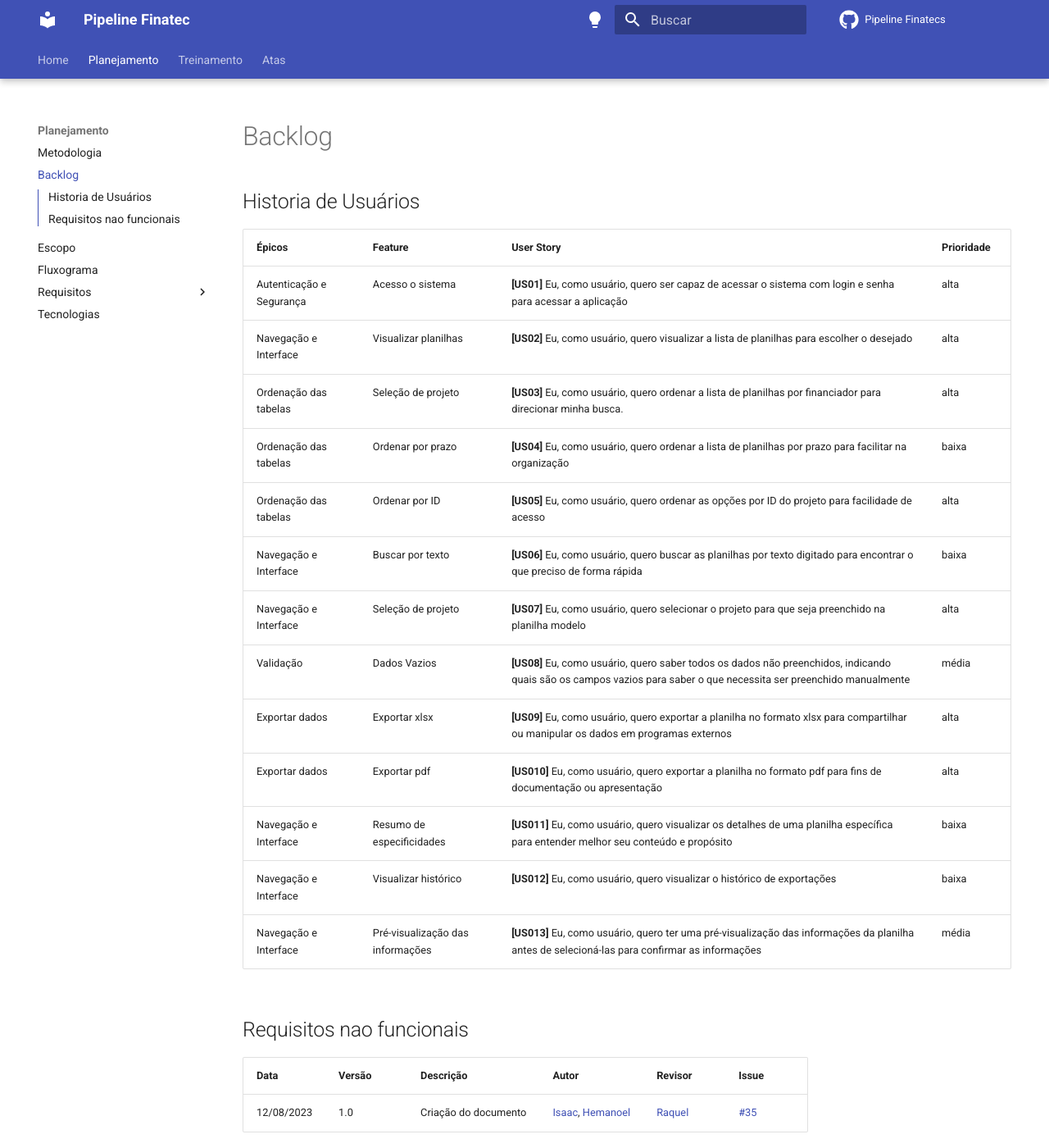
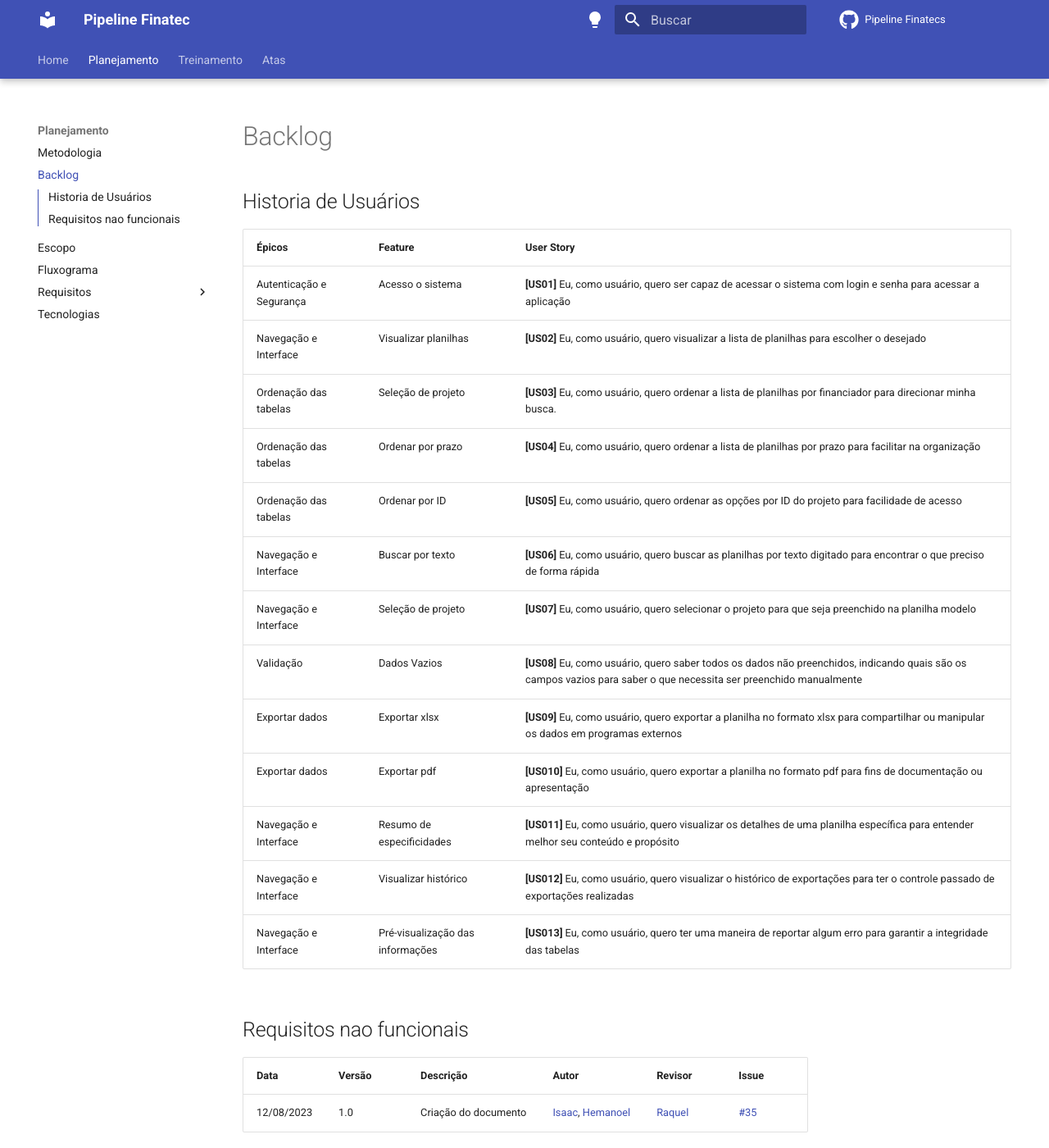
Before and after one commit to ResidenciaTICBrisa/05_PipelineFinatec, an MkDocs documentation site: the page built from docs/planejamento/backlog/backlog.md, in a window 1280 px wide and 1400 px high. Shown: the whole window at 82% size. Built offline with MkDocs 1.6.1 and Material for MkDocs 9.7.7, drawn with Linux system fonts in a browser that asks for light colours; comment, search, counter and statistics services are not loaded; some of the changed lines change nothing that is shown.

Commit message:
removido a prioridade, e mudança da historia 13 para report de bug

```diff
--- a/docs/planejamento/backlog/backlog.md
+++ b/docs/planejamento/backlog/backlog.md
@@ -1,6 +1,26 @@
 # Backlog
 
 ## Historia de Usuários
+
+| Épicos   |  Feature    | User Story|
+| ------------- | ------------- | -------------|
+|Autenticação e Segurança  |Acesso o sistema| <b>[US01]</b> Eu, como usuário, quero ser capaz de acessar o sistema com login e senha para acessar a aplicação|
+|Navegação e Interface |Visualizar planilhas| <b>[US02]</b> Eu, como usuário, quero visualizar a lista de planilhas para escolher o desejado|
+|Ordenação das tabelas |Seleção de projeto| <b>[US03]</b> Eu, como usuário, quero ordenar a lista de planilhas por financiador para direcionar minha busca.|
+|Ordenação das tabelas  |Ordenar por prazo| <b>[US04]</b> Eu, como usuário, quero ordenar a lista de planilhas por prazo para facilitar na organização|
+|Ordenação das tabelas |Ordenar por ID| <b>[US05]</b> Eu, como usuário, quero ordenar as opções por ID do projeto para facilidade de acesso|
+|Navegação e Interface |Buscar por texto| <b>[US06]</b> Eu, como usuário, quero buscar as planilhas por texto digitado para encontrar o que preciso de forma rápida|
+|Navegação e Interface |Seleção de projeto| <b>[US07]</b> Eu, como usuário, quero selecionar o projeto para que seja preenchido na planilha modelo|
+|Validação |Dados Vazios| <b>[US08]</b> Eu, como usuário, quero saber todos os dados não preenchidos, indicando quais são os campos vazios para saber o que necessita ser preenchido manualmente|
+|Exportar dados    |Exportar xlsx| <b>[US09]</b> Eu, como usuário, quero exportar a planilha no formato xlsx  para compartilhar ou manipular os dados em programas externos|
+|Exportar dados  |Exportar pdf| <b>[US010]</b> Eu, como usuário, quero exportar a planilha no formato pdf para fins de documentação ou apresentação|
+|Navegação e Interface | Resumo de especificidades| <b>[US011]</b> Eu, como usuário, quero visualizar os detalhes de uma planilha específica para entender melhor seu conteúdo e propósito|
+| Navegação e Interface |Visualizar histórico| <b>[US012]</b> Eu, como usuário, quero visualizar o histórico de exportações para ter o controle passado de exportações realizadas|
+|Navegação e Interface |Pré-visualização das informações| <b>[US013]</b> Eu, como usuário, quero ter uma maneira de reportar algum erro para garantir a integridade das tabelas|
+
+
+
+<!-- ## Historia de Usuários
 
 | Épicos   |  Feature    | User Story| Prioridade|
 | ------------- | ------------- | -------------| ------------- |
@@ -16,7 +36,7 @@
 |Exportar dados  |Exportar pdf| <b>[US010]</b> Eu, como usuário, quero exportar a planilha no formato pdf para fins de documentação ou apresentação|alta |
 |Navegação e Interface | Resumo de especificidades| <b>[US011]</b> Eu, como usuário, quero visualizar os detalhes de uma planilha específica para entender melhor seu conteúdo e propósito|baixa |
 | Navegação e Interface |Visualizar histórico| <b>[US012]</b> Eu, como usuário, quero visualizar o histórico de exportações|baixa |
-|Navegação e Interface |Pré-visualização das informações| <b>[US013]</b> Eu, como usuário, quero ter uma pré-visualização das informações da planilha antes de selecioná-las para confirmar as informações|média |
+|Navegação e Interface |Pré-visualização das informações| <b>[US013]</b> Eu, como usuário, quero ter uma pré-visualização das informações da planilha antes de selecioná-las para confirmar as informações|média |   -->
 
 
 
```
